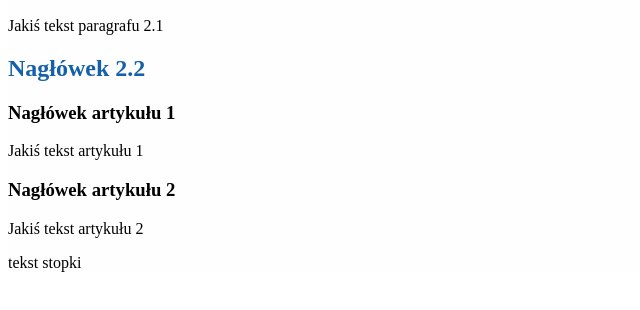
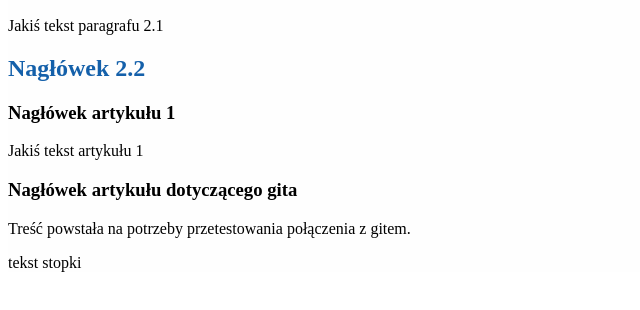
Before and after one commit to Sopellini/homepage, a plain HTML site: page index.html in a window 1280 px wide. Shown: the part 110-420 px from the top of the page, without its empty margins (0-640 px from the left). Drawn offline with Linux system fonts and the light colour scheme.

Commit message:
Added text regarding git

```diff
--- a/index.html
+++ b/index.html
@@ -24,9 +24,8 @@
 				<p>Jakiś tekst artykułu 1</p>
 			</article>
 			<article>
-				<h3>Nagłówek artykułu 2</h3>
-				<p>
-					Jakiś tekst artykułu 2</p>
+				<h3>Nagłówek artykułu dotyczącego gita</h3>
+				<p>Treść powstała na potrzeby przetestowania połączenia z gitem.</p>
 			</article>
 		</section>
 		<footer>
```
